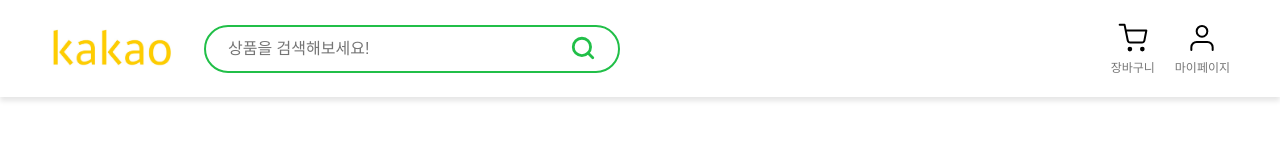
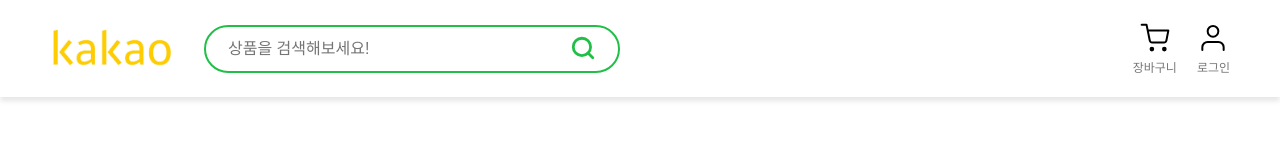
Before and after one commit to skdksldk/Kakao, a React app: page /products in a window 1280 px wide. Shown: the top 160 px of the page. Built offline with nearby package versions, Linux system fonts and the light colour scheme.

Commit message:
Add mypage

```diff
--- a/src/components/Header.jsx
+++ b/src/components/Header.jsx
@@ -1,4 +1,4 @@
-import React from 'react';
+import React, { useState } from 'react';
 import styled from 'styled-components';
 import IconButton from './button/IconButton';
 import ImgLogo from '../../public/assets/kakao.jpg';
@@ -6,12 +6,22 @@ import SearchBar from './SearchBar';
 import ImgCart from '../../public/assets/icon-shopping-cart.svg';
 import ImgUser from '../../public/assets/icon-user.svg';
 import ImgBag from '../../public/assets/icon-shopping-bag.svg';
-import ColorIconButton from './button/ColorIconButton';
 import { Link } from 'react-router-dom';
 import { useNavigate } from 'react-router-dom';
+import SellerButton from './button/SellerButton';
 
-function Header({ buyer }) {
+function Header() {
   const navigate = useNavigate();
+  const [showMenu, setShowMenu] = useState(false);
+  const isSeller = localStorage.getItem('userType') === 'SELLER' ? true : false;
+
+  const onMypageClick = () => {
+    navigate('/mypage');
+  };
+  const onLogoutClick = () => {
+    localStorage.clear();
+    window.location.reload();
+  };
 
   return (
     <Container>
@@ -20,9 +30,29 @@ function Header({ buyer }) {
         <SearchBar />
         </SubContainer>
       <SubContainer  right>
-       {buyer || <IconButton src={ImgCart}>장바구니</IconButton>}
-       <StyledLink to="/login"><IconButton src={ImgUser}>마이페이지</IconButton></StyledLink>
-        {buyer && <ColorIconButton iconSrc={ImgBag}>판매자 센터</ColorIconButton>}
+       {!isSeller &&  <IconButton src={ImgCart}>장바구니</IconButton>}
+       {localStorage.getItem('token') ? (
+          <>
+            <IconButton
+              src={ImgUser}
+              onClick={() => setShowMenu(!showMenu)}
+              children="마이페이지"
+              />
+              {showMenu && (
+                <MypageMenu isSeller={isSeller}>
+                  <li onClick={onMypageClick}>마이페이지</li>
+                  <li onClick={onLogoutClick}>로그아웃</li>
+                </MypageMenu>
+              )}
+          </>
+        ) : (
+          <IconButton
+            src={ImgUser}
+            onClick={() => navigate('/login')}
+            children="로그인"
+          />
+        )}
+         {isSeller && <SellerButton iconSrc={ImgBag} children="판매자 센터" />}
       </SubContainer>
     </Container>
   );
@@ -49,14 +79,18 @@ const Container = styled.header`
 `;
 
 const SubContainer = styled.article`
-  ${({ left }) => left && `
+   ${({ left }) =>
+    left &&
+    `
     width: 600px;
     @media screen and (max-width: 768px) {
       width: 350px;
     }
   `}
 
-  ${({ right }) => right && `
+  ${({ right }) =>
+  right &&
+  `
   flex-shrink: 0;
 `}
 
@@ -73,10 +107,6 @@ const SubContainer = styled.article`
   }
 `;
 
-const StyledLink = styled(Link)`
-  margin-left: 20px;
-`;
-
 
 const Logo = styled.img`
   width: 124px;
@@ -86,3 +116,45 @@ const Logo = styled.img`
     width: 80px;
   }
 `;
+
+const MypageMenu = styled.ul`
+  position: absolute;
+  top: 90px;
+  right: 15px;
+  width: 120px;
+  border-radius: 10px;
+  background-color: #fff;
+  box-shadow: 0px 0px 10px 4px rgba(0, 0, 0, 0.2);
+  padding: 10px;
+  li {
+    padding: 2px 5px;
+    text-align: center;
+    color: #767676;
+    font-size: 16px;
+    border: 1px solid transparent;
+    border-radius: 5px;
+    transition: all 0.5s;
+    cursor: pointer;
+    & + li {
+      margin-top: 10px;
+    }
+    &:hover {
+      color: #000;
+      border: 1px solid #767676;
+    }
+  }
+
+  @media screen and (max-width: 768px) {
+    top: 75px;
+    right: 12px;
+    width: 110px;
+    li {
+      font-size: 14px;
+    }
+  }
+  @media screen and (max-width: 576px) {
+    top: 66px;
+    right: 10px;
+    width: 95px;
+  }
+`;
--- a/src/components/button/IconButton.jsx
+++ b/src/components/button/IconButton.jsx
@@ -1,9 +1,9 @@
 import React from 'react';
 import styled from 'styled-components';
 
-function IconButton({ src, children }) {
+function IconButton({  onClick, src, children }) {
   return (
-    <Container>
+    <Container onClick={onClick}>
       <img src={src}></img>
       <p>{children}</p>
     </Container>
--- /dev/null
+++ b/src/components/button/SellerButton.jsx
@@ -0,0 +1,44 @@
+import React from 'react';
+import styled from 'styled-components';
+
+function SellerButton({ iconSrc, children }) {
+  return (
+    <Container>
+      {iconSrc && <img src={iconSrc} />}
+      {children}
+    </Container>
+  );
+}
+
+export default SellerButton;
+
+const Container = styled.button`
+  display: flex;
+  align-items: center;
+  gap: 8px;
+  flex-shrink: 0;
+  margin-left: 30px;
+  padding: 10px 20px;
+  border: none;
+  border-radius: 5px;
+  color: #ffffff;
+  background-color: #21bf48;
+  font-size: 18px;
+  font-weight: 500;
+  @media screen and (max-width: 768px) {
+    margin-left: 20px;
+    padding: 10px 16px;
+    font-size: 14px;
+    img {
+      width: 24px;
+    }
+  }
+  @media screen and (max-width: 576px) {
+    margin-left: 10px;
+    padding: 8px 12px;
+    font-size: 12px;
+    img {
+      width: 18px;
+    }
+  }
+`;
--- a/src/components/login/LoginForm.jsx
+++ b/src/components/login/LoginForm.jsx
@@ -42,7 +42,6 @@ function LoginForm({ userType }) {
     })
     .then((res) => res.json())
     .then((data) => {
-      // console.log(data);
       if (data.username) {
         setMessage({ content: '아이디를 입력해 주세요.', show: true });
         idRef.current.focus();
@@ -56,6 +55,9 @@ function LoginForm({ userType }) {
         });
       } else {
         setMessage({ ...message, show: false });
+        localStorage.setItem('id', loginInfo.id);
+        localStorage.setItem('token', data.token);
+        localStorage.setItem('userType', userType);
         navigate(-1);
       }
     });
```
